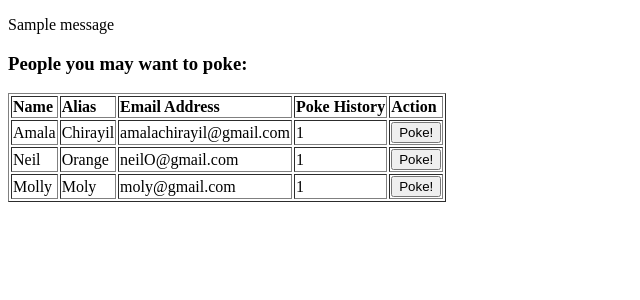
After one commit to amala-wilson/loginRegistration, a Django app: template apps/loginReg_app/templates/loginReg_app/pokes.html in a window 1280 px wide. The commit adds this page. Shown: the top 300 px of the page, without its empty margins (0-640 px from the left). Run offline with Django 3.2, Linux system fonts and the light colour scheme; data comes from the database, SQL or seed files in the repository; tables that the repository leaves empty hold one stand-in row (values such as "Sample post"); the template is opened without the code that fills it: values that come from a table or form of the project are taken from there, most other values are stand-ins (such as "Sample title", 1, 10 or a date in 2020); one stand-in notice (Sample message) is shown; parts of the project's set-up code (start-up, migrations or seed data) failed here and were passed over.

Commit message:
Implementation of poke

```diff
--- a/apps/loginReg_app/models.py
+++ b/apps/loginReg_app/models.py
@@ -7,27 +7,29 @@ import re, bcrypt
 # Create your models here.
 
 # Defining regular expressions for each of the fields
-FN_REGEX = re.compile(r'^[a-zA-Z]{2,}$')  # first name
-LN_REGEX = re.compile(r'^([a-zA-Z]){2,}$')  # last name
+N_REGEX = re.compile(r'^[a-zA-Z]{2,}$')  # name
+AL_REGEX = re.compile(r'^([a-zA-Z]){2,}$')  # alias
 EMAIL_REGEX = re.compile(r'^[a-zA-Z0-9.+_-]+@[a-zA-Z0-9._-]+\.[a-zA-Z]+$')  # email
 PWD_REGEX = re.compile(r'^.{8,}$') # password
 
 # Create your models here.
 class UserManager(models.Manager):
     def validateUser(self, postData):
-        first_name = postData['first_name']
-        last_name = postData['last_name']
+        name = postData['name']
+        alias = postData['alias']
         email = postData['email']
         password = postData['password']
         pwd_confirm = postData['pwd_confirm']
+        dob = postData['birthday']
 
+        print dob
         errors = []
 
-        fnChk, msg = self.validateFN(first_name) # Validate first name
-        if not fnChk:
+        nChk, msg = self.validateN(name) # Validate first name
+        if not nChk:
             errors.append(msg)
-        lnChk, msg = self.validateLN(last_name)  # Validate last name
-        if not lnChk:
+        aChk, msg = self.validateA(alias)  # Validate last name
+        if not aChk:
             errors.append(msg)
         emailChk, msg = self.validateEmail(email)  # Validate email
         if not emailChk:
@@ -40,6 +42,10 @@ class UserManager(models.Manager):
         if (password != pwd_confirm):
             errors.append("Passwords don't match!")
 
+        # Verify if user provided date of birth
+        if not dob:
+            errors.append("Provide Date of Birth!")
+
         if not errors:  # No errors
             try:
                 user = User.objects.get(email=email)  # Check if email exists
@@ -47,7 +53,7 @@ class UserManager(models.Manager):
                 return {'status':False, "errors":errors}
             except:
                 hashedpwd = bcrypt.hashpw(password.encode('utf-8'), bcrypt.gensalt())
-                user = User.objects.create(first_name=first_name, last_name=last_name, email=email, password=hashedpwd)
+                user = User.objects.create(name=name, alias=alias, email=email, password=hashedpwd, dob=dob)
                 return {'status':True, 'user':user}
         else:
             return {'status':False, "errors":errors}
@@ -78,31 +84,31 @@ class UserManager(models.Manager):
 
         return (registerChk, user, errors)
 
-    def validateFN(self, first_name):
-        fnChk = False
+    def validateN(self, name):
+        nChk = False
         msg = ""
 
-        if (len(first_name) < 1):
-            msg = "First name cannot be blank!"
-        elif not FN_REGEX.match(first_name):
-            msg = "Invalid first name! Must contain at least 2 characters!"
+        if (len(name) < 1):
+            msg = "Name cannot be blank!"
+        elif not N_REGEX.match(name):
+            msg = "Invalid name! Must contain at least 2 characters!"
         else:
-            fnChk = True
+            nChk = True
 
-        return (fnChk, msg)
+        return (nChk, msg)
 
-    def validateLN(self, last_name):
-        lnChk = False
+    def validateA(self, alias):
+        aChk = False
         msg = ""
 
-        if (len(last_name) < 1):
-            msg = "Last name cannot be blank!"
-        elif not LN_REGEX.match(last_name):
-            msg = "Invalid last name! Must contain at least 2 characters!"
+        if (len(alias) < 1):
+            msg = "Alias cannot be blank!"
+        elif not AL_REGEX.match(alias):
+            msg = "Invalid alias! Must contain at least 2 characters!"
         else:
-            lnChk = True
+            aChk = True
 
-        return (lnChk, msg)
+        return (aChk, msg)
 
     def validateEmail(self, email):
         emailChk = False
@@ -130,10 +136,44 @@ class UserManager(models.Manager):
 
         return pwdChk, msg
 
+class PokeManager(models.Manager):
+    # def pokeCount(self, userID):
+    #     try:
+    #         user = User.objects.get(id=userID)
+    #         count = count + 1
+    #         mypoke = Poke.objects.create(user=user, poke=count)
+
+    def checkPoke(self, count, userID):
+        try:
+            user = User.objects.get(id=userID)
+            # print user.name
+            mypoke = Poke.objects.create(user=user, poke=count)
+            # print mypoke
+            return (True, "Got your poke")
+        except:
+            return (False, "Didn't receive your poke")
+
+    # def newpoke(self, pokeID, userID):
+    #     # try:
+    #     poke = Poke.objects.get(id=pokeID)
+    #     # except:
+    #         # return (False, "Secret not found")
+    #     user = User.objects.get(id=userID)
+    #     poke.poked_by.add(user)
+    #     return #(True, "Secret liked")
+
 class User(models.Model):
-    first_name = models.CharField(max_length=255)
-    last_name = models.CharField(max_length=255)
+    name = models.CharField(max_length=255)
+    alias = models.CharField(max_length=255)
     email = models.CharField(max_length=255)
     password = models.CharField(max_length=255)
+    dob = models.DateField(null=True)
 
     objects = UserManager()
+
+class Poke(models.Model):
+    user = models.ForeignKey(User)  # A User can have many pokes
+    poke = models.IntegerField()  # Store poke count of each user
+    poked_by = models.ManyToManyField(User, related_name="pokes")
+
+    objects = PokeManager()
--- /dev/null
+++ b/apps/loginReg_app/templates/loginReg_app/pokes.html
@@ -0,0 +1,36 @@
+<!DOCTYPE html>
+<html lang="en">
+    <head>
+        <meta charset="utf-8">
+        <title>Poke</title>
+    </head>
+    <body>
+        {% if messages %}
+            <div class="messages">
+                {% for message in messages %}
+                    <p class="{{message.tags}}">{{message}}</p>
+                {% endfor %}
+            </div>
+        {% endif %}
+        <h3>People you may want to poke:</h3>
+        <table border="1">
+            <tr>
+                <th align="left">Name</th>
+                <th align="left">Alias</th>
+                <th align="left">Email Address</th>
+                <th align="left">Poke History</th>
+                <th align="left">Action</th>
+            </tr>
+                {% for user in users %}
+                    <tr>
+                        <td align="left">{{user.name}}</td>
+                        <td align="left">{{user.alias}}</td>
+                        <td align="left">{{user.email}}</td>
+                        <td align="left">{{count}}</td>
+                        <td align="left"><a href="poke/{{user.id}}"><input type="button" value="Poke!" name="poke"></a></td>
+                    </tr>
+                {% endfor %}
+        </table>
+    </body>
+</html>
+<!-- poke/{{user.id}} -->
--- a/apps/loginReg_app/urls.py
+++ b/apps/loginReg_app/urls.py
@@ -5,5 +5,6 @@ urlpatterns = [
     url(r'^$', views.index),
     url(r'^register$', views.register),
     url(r'^login$', views.login),
-    url(r'^success$', views.success)
+    url(r'^pokes$', views.pokes),
+    url(r'^poke/(?P<id>\d+)$', views.newPoke)
 ]
```
Also changed, not shown: apps/loginReg_app/templates/loginReg_app/index.html (+8 -7 lines), apps/loginReg_app/views.py (+35 -8 lines), apps/loginReg_app/migrations/0003_auto_20170628_1647.py (added), apps/loginReg_app/migrations/0004_poke.py (added), apps/loginReg_app/migrations/0005_poke_poke.py (added), db.sqlite3.
